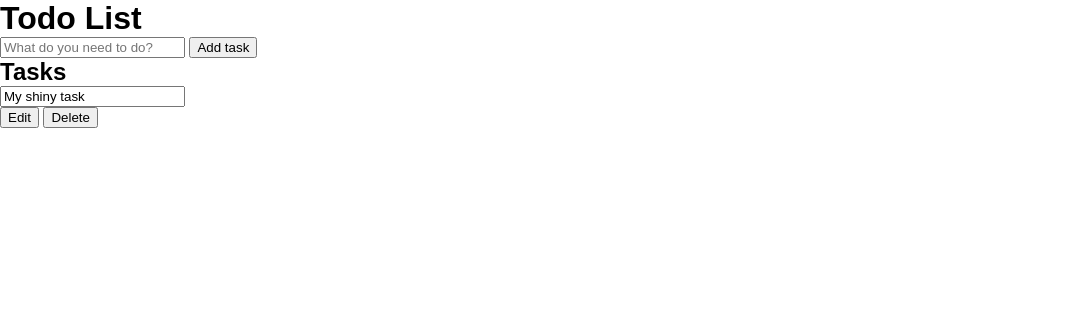
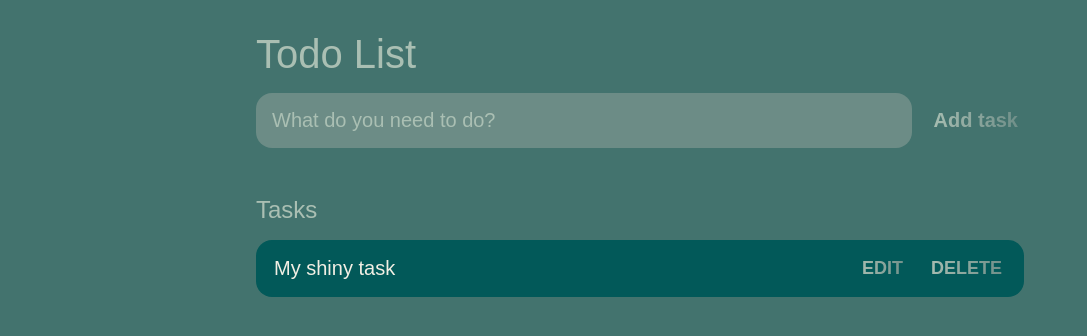
Before and after one commit to masonmohler/personal-projects, a plain HTML site: page todo-app/index.html in a window 1280 px wide. Shown: the whole page, without its empty margins (0-1087 px from the left). Drawn offline with Linux system fonts and the light colour scheme.

Commit message:
Finished creating bones of a todo app, going to follow a different tutorial and make another one tomorrow

```diff
--- a/todo-app/assets/css/style.css
+++ b/todo-app/assets/css/style.css
@@ -16,4 +16,146 @@ body {
     display: flex;
     flex-direction: column;
     min-height: 100vh;
+    background-color: var(--darker);
+    color: #fff;
 }
+
+header {
+    padding: 2rem 1rem;
+    max-width: 800px;
+    width: 100%;
+    margin: 0 auto;
+}
+
+header h1 {
+    font-size: 2.5rem;
+    font-weight: 300;
+    color: var(--light);
+    margin-bottom: 1rem;
+}
+
+#new-todo-form {
+    display: flex;
+}
+
+input, button {
+    appearance: none;
+    border: none;
+    outline: none;
+    background: none;
+}
+
+#new-todo-input {
+    flex: 1 1 0%;
+    background-color: var(--dark);
+    padding: 1rem;
+    border-radius: 1rem;
+    margin-right: 1rem;
+    font-size: 1.25rem;
+}
+
+#new-todo-input::placeholder {
+    color: var(--light);
+}
+
+#new-todo-submit {
+    color: var(--darkest);
+    font-size: 1.25rem;
+    font-weight: 700;
+    background-image: linear-gradient(to right, var(--light), var(--dark));
+    -webkit-background-clip: text;
+    -webkit-text-fill-color: transparent;
+    cursor: pointer;
+    transition: 0.4s;
+}
+
+#new-todo-submit:hover {
+    opacity: 0.8;
+}
+
+#new-todo-submit:active {
+    opacity: 0.6;
+}
+
+main {
+    flex: 1 1 0%;
+    max-width: 800px;
+    width: 100%;
+    margin: 0 auto;
+}
+
+.todo-list {
+    padding: 1rem;
+}
+
+.todo-list h2 {
+    font-size: 1.5rem;
+    font-weight: 300;
+    color: var(--light);
+    margin-bottom: 1rem;
+}
+
+#tasks .task {
+    display: flex;
+    justify-content: space-between;
+    background-color: var(--darkest);
+    padding: 1rem;
+    border-radius: 1rem;
+    margin-bottom: 1rem;
+}
+
+#tasks .task .content .text {
+    color: var(--lightest);
+    font-size: 1.25rem;
+    width: 100%;
+    display: block;
+    transition: 0.4s;
+}
+
+#tasks .task .content .text:not(:read-only) {
+    color: pink;
+}
+
+#tasks .task .actions {
+    display: flex;
+    margin: 0 -0.5rem;
+}
+
+.task .actions button {
+    cursor: pointer;
+    margin: 0 0.5rem;
+    font-size: 1.125rem;
+    font-weight: 700;
+    text-transform: uppercase;
+    transition: 0.4s;
+}
+
+.task .actions button:hover {
+    opacity: 0.6;
+}
+
+.task .actions button:active {
+    opacity: 0.4;
+}
+
+.task .actions .edit {
+    background-image: linear-gradient(to right, var(--light), var(--dark));
+    -webkit-background-clip: text;
+    -webkit-text-fill-color: transparent;
+}
+
+.task .actions .delete {
+    background-image: linear-gradient(to right, var(--light), var(--dark));
+    -webkit-background-clip: text;
+    -webkit-text-fill-color: transparent;
+}
+
+.task .actions .delete:hover {
+    background-image: none;
+    background-color: red;
+}
+
+.task .actions .delete:active {
+    background-image: none;
+    background-color: red;
+}
--- a/todo-app/assets/javascript/main.js
+++ b/todo-app/assets/javascript/main.js
@@ -0,0 +1,28 @@
+window.addEventListener('load', () => {
+    const form = document.querySelector("../#new-todo-form");
+    const input = document.querySelector("../#new-todo-input");
+    const list_el =document.querySelector("../#tasks");
+
+    form.addEventListener('submit', (e) => {
+        e.preventDefault();
+
+        const task = input.value;
+
+        if (!task) {
+            alert("Please add a task");
+            return;
+        }
+
+        const task_el = document.createElement("div");
+        task_el.classList.add("task");
+
+        const task_content_el = document.createElement("div");
+        task_content_el.classList.add("content");
+        task_content_el.innerText = task;
+
+        task_el.appendChild(task_content_el);
+
+        list_el.appendChild(task_el);
+
+    })
+})
--- a/todo-app/index.html
+++ b/todo-app/index.html
@@ -15,7 +15,7 @@
         <form id="new-todo-form">
             <input
                 type="text"
-                id="new-todo-form"
+                id="new-todo-input"
                 placeholder="What do you need to do?"/>
             <input
                 type="submit"
@@ -27,6 +27,8 @@
     <main>
         <section class="todo-list">
             <h2>Tasks</h2>
+
+            <div id="tasks">
 
             <div class="task">
                 <div class="content">
@@ -43,6 +45,7 @@
                 </div>
             </div>
 
+        </div>
         </section>
     </main>
 
```
